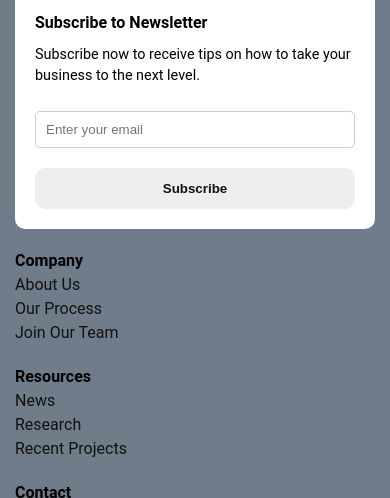
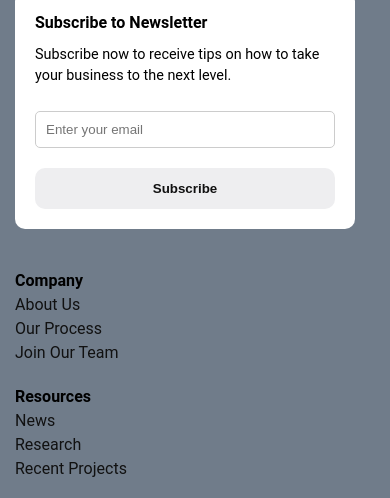
Before and after one commit to bhje/LUT-SDS, a plain HTML site: page index.html in a window 390 px wide. Shown: the part 5058-5556 px from the top of the page. Drawn offline with Linux system fonts and the light colour scheme.

Commit message:
footer adjustments

```diff
--- a/css/style.css
+++ b/css/style.css
@@ -167,13 +167,13 @@ img{
 
 .footer .footer-flex {
     display: flex;
-    gap: 100px;
     justify-content: space-between;
     align-items: start;
+    margin-right: 10px;
 }
 
 .footer .footer-flex .card {
-    margin-top: -10px;
+    margin: -10px 20px 20px 0;
 }
 
 .footer input[type='email'] {
@@ -271,6 +271,7 @@ img{
     color: #000;
     border-radius: 10px;
     padding: 20px;
+    width: 30%;
 }
 
 /* Hamburger Button */
@@ -348,12 +349,14 @@ img{
     }
 
     .footer .footer-flex {
+        margin: 0;
         flex-direction: column;
         gap: 20px;
     }
 
     .footer .card {
         margin: 0;
+        width: auto;
     }
 
     .text-xxl {
```
